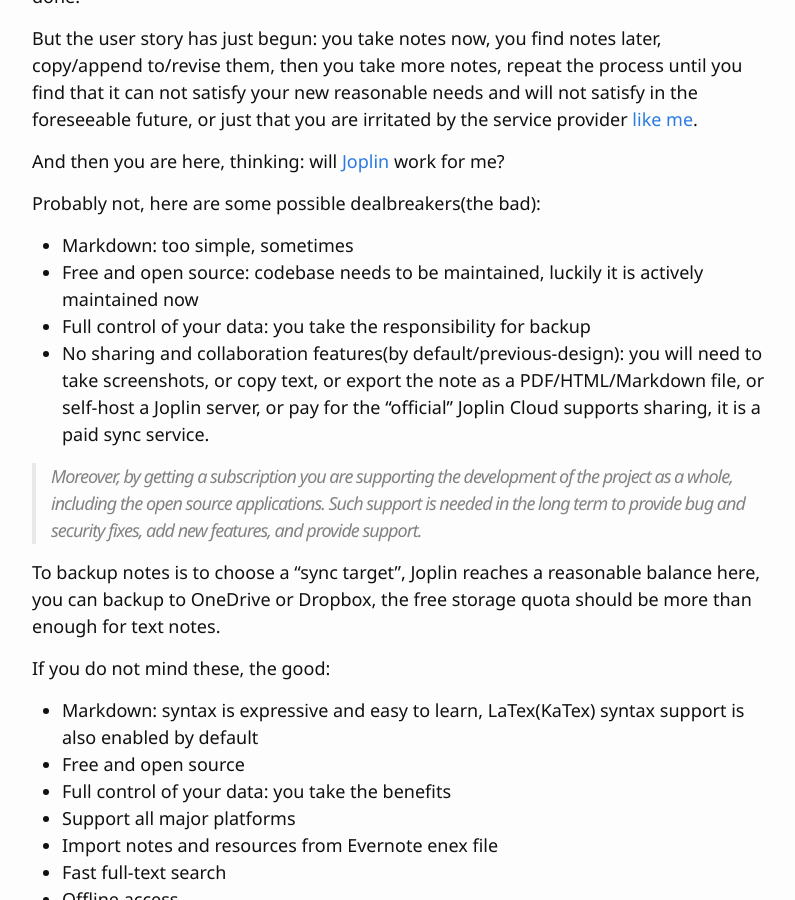
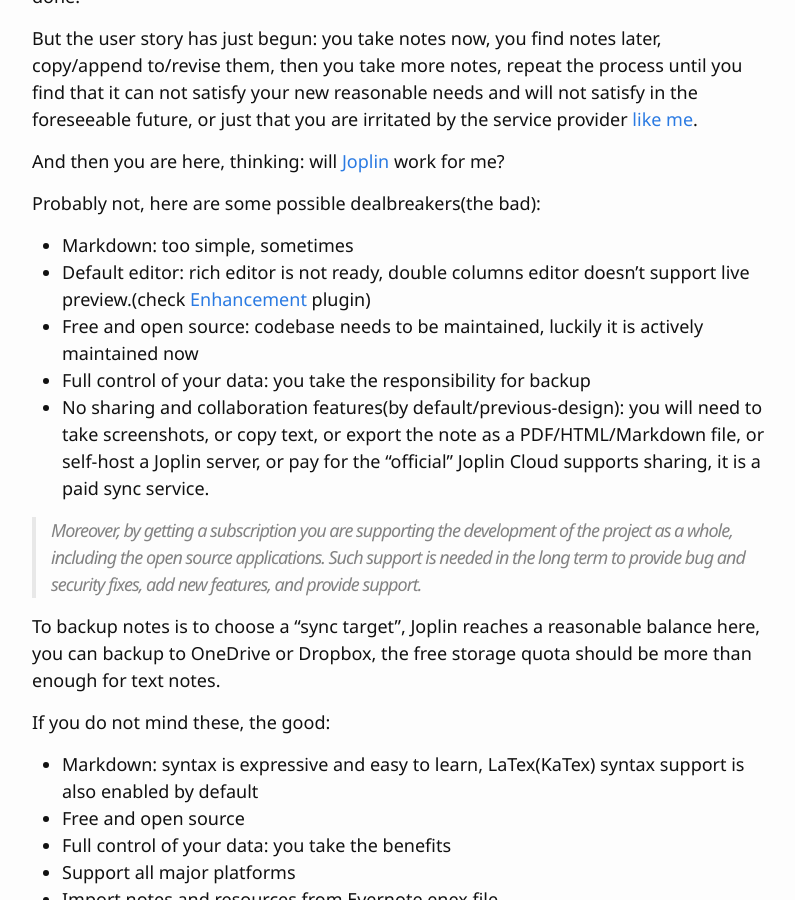
Before and after one commit to ahxxm/ahxxm.github.io, a Jekyll site: the page built from _posts/2021-11-18-joplin-en.md, in a window 1280 px wide and 900 px high, scrolled down 412 px. Shown: the whole window, without its empty margins (238-1033 px from the left). Built offline with Jekyll 4.4.1, drawn with Linux system fonts in a browser that asks for light colours.

Commit message:
joplin Enhancement plugin

```diff
--- a/_posts/2021-11-18-joplin-en.md
+++ b/_posts/2021-11-18-joplin-en.md
@@ -23,6 +23,7 @@ And then you are here, thinking: will [Joplin](https://joplinapp.org/) work for
 Probably not, here are some possible dealbreakers(the bad):
 
 - Markdown: too simple, sometimes
+- Default editor: rich editor is not ready, double columns editor doesn't support live preview.(check [Enhancement](https://github.com/SeptemberHX/joplin-plugin-enhancement) plugin)
 - Free and open source: codebase needs to be maintained, luckily it is actively maintained now
 - Full control of your data: you take the responsibility for backup
 - No sharing and collaboration features(by default/previous-design): you will need to take screenshots, or copy text, or export the note as a PDF/HTML/Markdown file, or self-host a Joplin server, or pay for the "official" Joplin Cloud supports sharing, it is a paid sync service.
@@ -49,7 +50,7 @@ And I do have several sincere wishes after switching from Evernote for more than
 
 - Improvement on full-text search and tag management: thesaurus dictionary, natural language processing, neural network. I am just buzzword-ding, no idea how hard this would be
 - There are always contributors to the codebase
-- Get rid of Electron someday
+- ~~Get rid of Electron someday~~
 - Better sync target integration: faster sync speed, more precise descriptions about the limitations of each sync target
 - Emphasize the importance of sync remote target(backup and restore)
 
```
